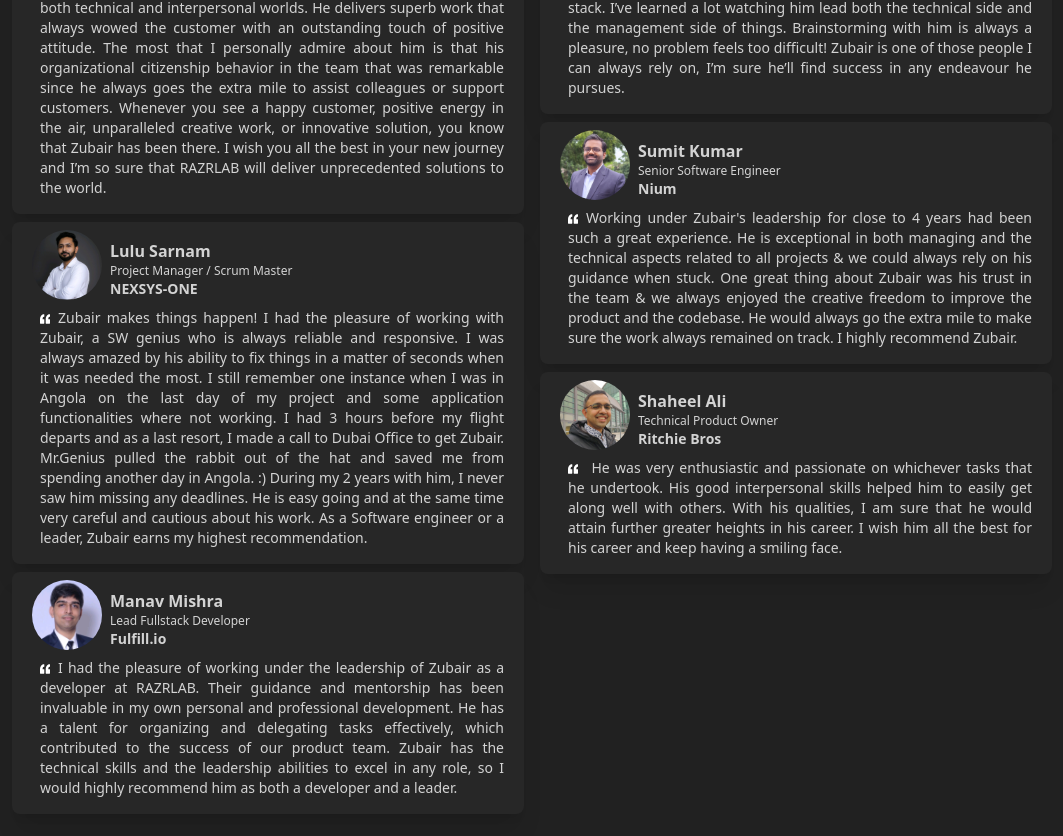
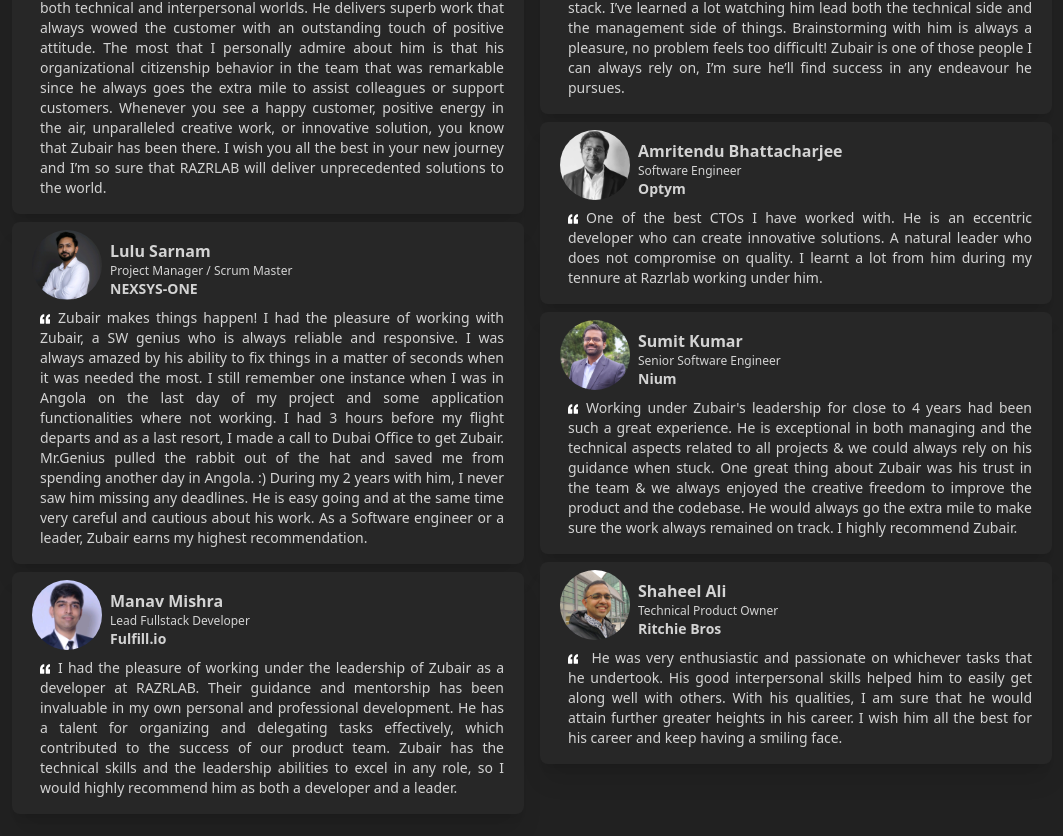
Before and after one commit to zubair1024/grizzlybit-dev, a Next.js app: page / in a window 1280 px wide. Shown: the part 6793-7629 px from the top of the page, without its empty margins (108-1171 px from the left). Built offline with nearby package versions, Linux system fonts and the light colour scheme.

Commit message:
adding new testimonial to testimonials

```diff
--- a/data/testimonials.ts
+++ b/data/testimonials.ts
@@ -51,6 +51,14 @@ const testimonials = [
     Zubair is one of those people I can always rely on, I’m sure he’ll find success in any endeavour he pursues.`,
   },
   {
+    name: 'Amritendu Bhattacharjee',
+    company: 'Optym',
+    designation: 'Software Engineer',
+    place: 'Bangalore, India',
+    imageUrl: '/testimonials/amrit.jpg',
+    message: `One of the best CTOs I have worked with. He is an eccentric developer who can create innovative solutions. A natural leader who does not compromise on quality. I learnt a lot from him during my tennure at Razrlab working under him.`,
+  },
+  {
     name: 'Sumit Kumar',
     company: 'Nium',
     designation: 'Senior Software Engineer',
--- a/src/components/Testimonials.tsx
+++ b/src/components/Testimonials.tsx
@@ -77,7 +77,7 @@ const Testimonials = () => {
   const copyTestimonials = [...testimonials];
   const leftTestimonials = copyTestimonials.splice(
     0,
-    Math.ceil(copyTestimonials.length / 2),
+    Math.ceil(copyTestimonials.length / 2 - 1),
   );
   const rightTestimonials = copyTestimonials;
   return (
```
Also changed, not shown: public/testimonials/amrit.jpg (added).
